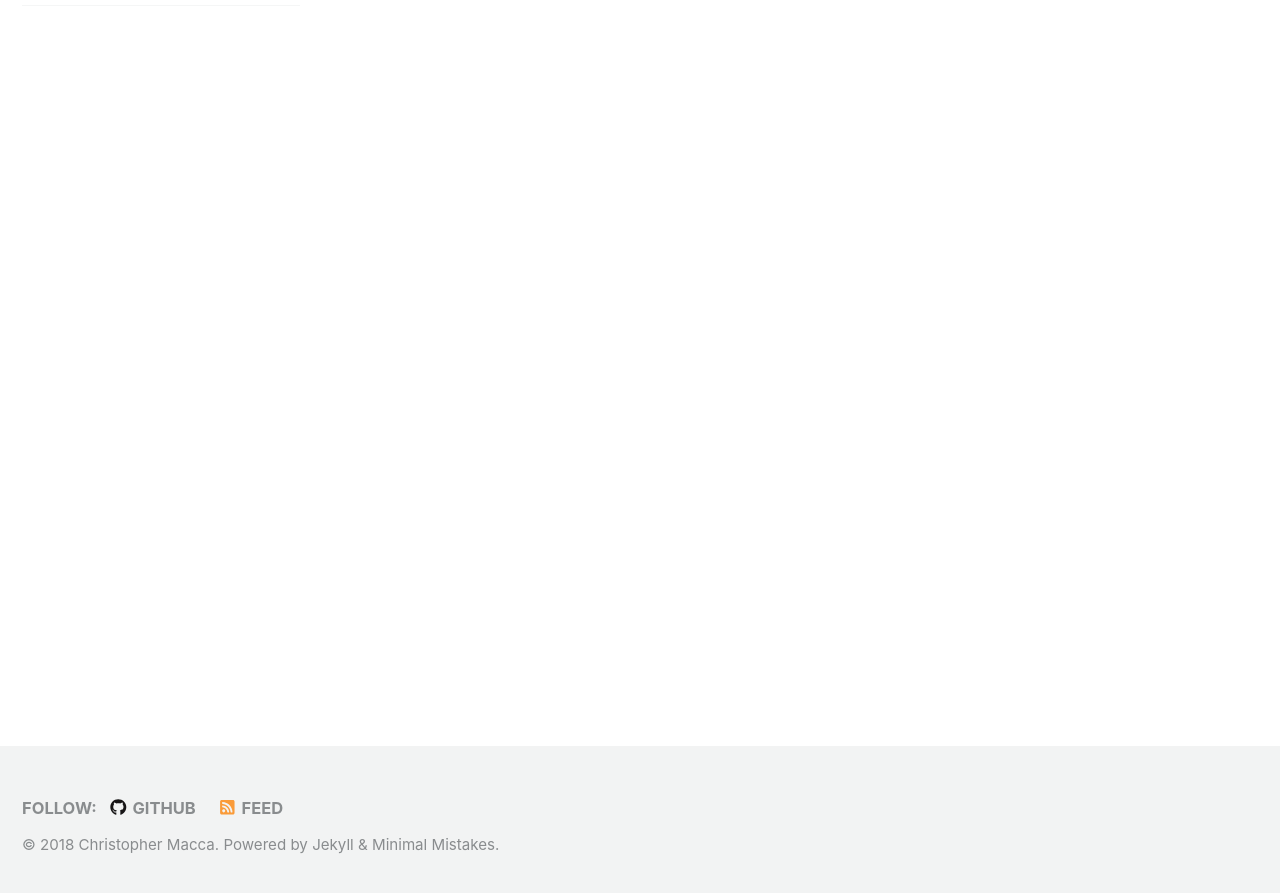
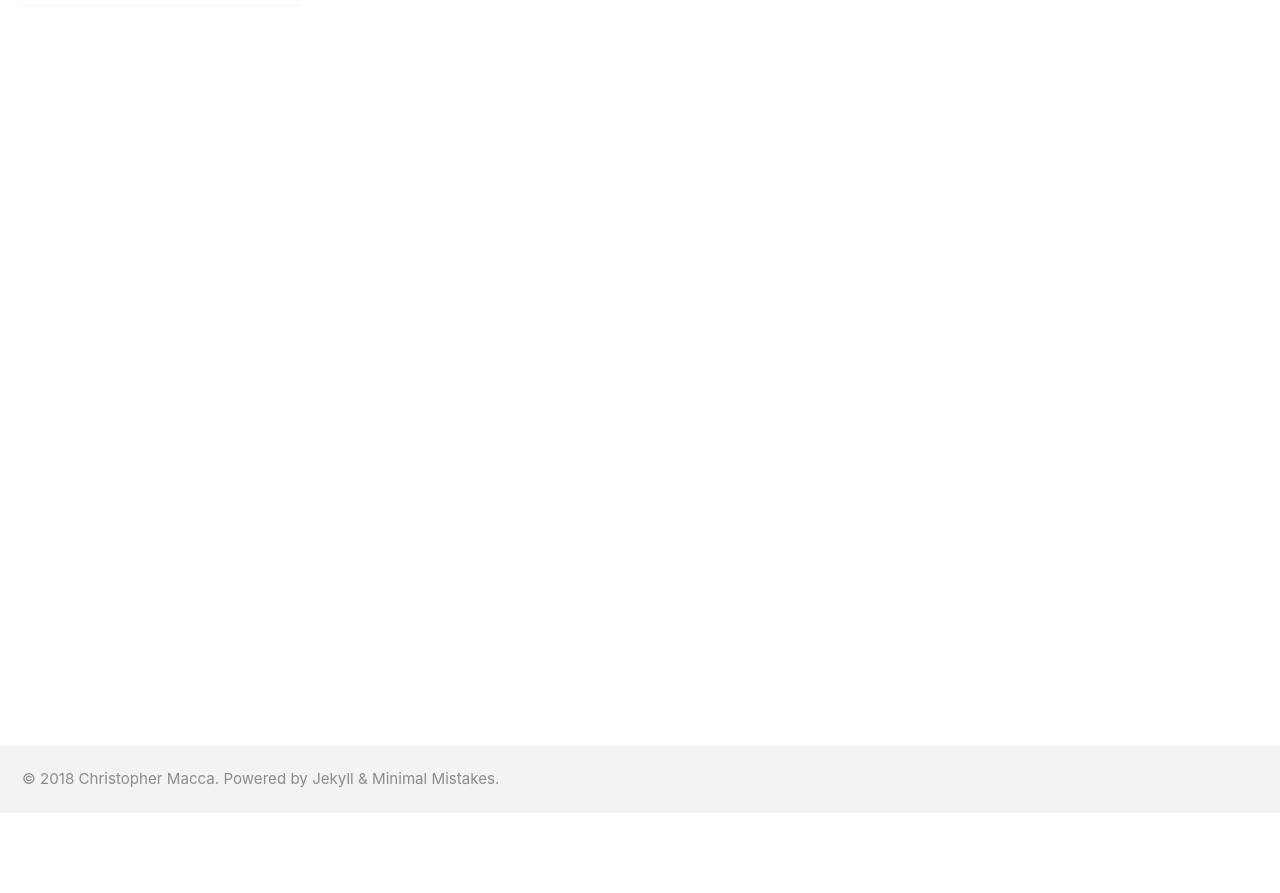
Before and after one commit to maccth/maccth.github.io, a Jekyll site: the page built from projects/index.html, in a window 1280 px wide and 900 px high, scrolled down 465 px. Shown: the top 893 px of the window. Built offline with Jekyll 4.4.1, drawn with Linux system fonts in a browser that asks for light colours; nearby versions of some CDN libraries; after the commit the page ends 1277 px from its top, so only the background shows below that.

Commit message:
Minor changes

```diff
--- a/_includes/footer.html
+++ b/_includes/footer.html
@@ -1,4 +1,4 @@
-<div class="page__footer-follow">
+<!-- <div class="page__footer-follow">
   <ul class="social-icons">
     {% if site.data.ui-text[site.locale].follow_label %}
       <li><strong>{{ site.data.ui-text[site.locale].follow_label }}</strong></li>
@@ -20,6 +20,6 @@
     {% endif %}
     <li><a href="{% if site.atom_feed.path %}{{ site.atom_feed.path }}{% else %}{{ '/feed.xml' | relative_url }}{% endif %}"><i class="fas fa-fw fa-rss-square" aria-hidden="true"></i> {{ site.data.ui-text[site.locale].feed_label | default: "Feed" }}</a></li>
   </ul>
-</div>
+</div> -->
 
 <div class="page__footer-copyright">&copy; {{ site.time | date: '%Y' }} {{ site.name | default: site.title }}. {{ site.data.ui-text[site.locale].powered_by | default: "Powered by" }} <a href="https://jekyllrb.com" rel="nofollow">Jekyll</a> &amp; <a href="https://mademistakes.com/work/minimal-mistakes-jekyll-theme/" rel="nofollow">Minimal Mistakes</a>.</div>
--- a/_sass/minimal-mistakes/_footer.scss
+++ b/_sass/minimal-mistakes/_footer.scss
@@ -18,17 +18,17 @@
   color: $muted-text-color;
   -webkit-animation: $intro-transition;
   animation: $intro-transition;
-  -webkit-animation-delay: 0.45s;
-  animation-delay: 0.45s;
+  // -webkit-animation-delay: 0.45s;
+  // animation-delay: 0.45s;
   background-color: $footer-background-color;
 
   footer {
     @include clearfix;
     margin-left: auto;
     margin-right: auto;
-    margin-top: 2em;
+    margin-top: 1em;
     max-width: 100%;
-    padding: 0 1em 2em;
+    padding: 0 1em 1em;
 
     @include breakpoint($x-large) {
       max-width: $x-large;
--- a/index.html
+++ b/index.html
@@ -1,9 +1,9 @@
 ---
 title: hello!
 layout: splash
+classes: wide
 header:
   overlay_color: "#5e616c"
-  <!-- overlay_filter: 0.5 -->
   overlay_image: /assets/images/headers/orsay.jpeg
   caption: "Photo: [**Musée d'Orsay, Paris**](http://www.musee-orsay.fr/en/home.html) - Christopher Macca"
   cta_label: "<i class='fas fa-handshake'></i> <i>- hi?</i>"
```
